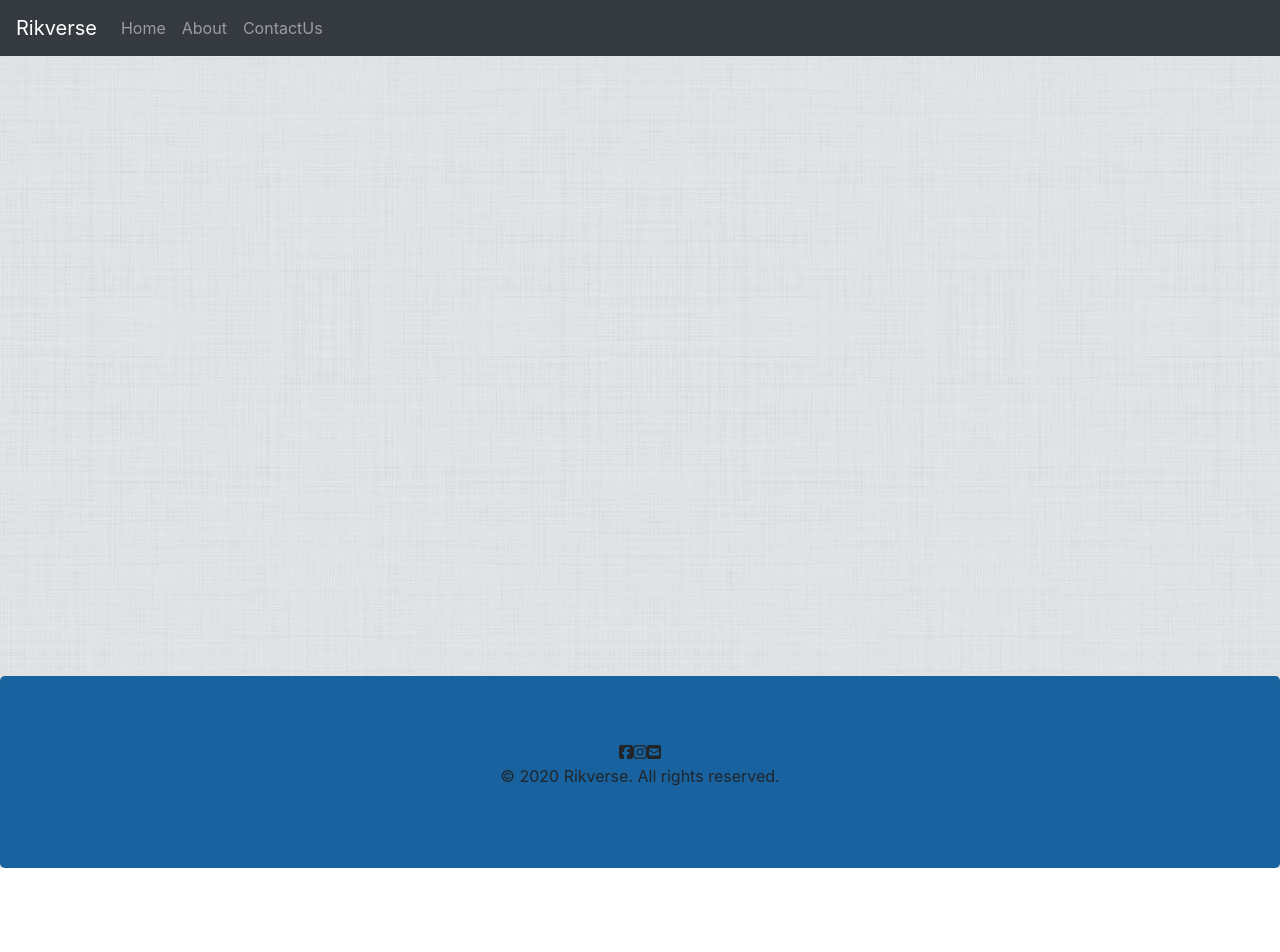
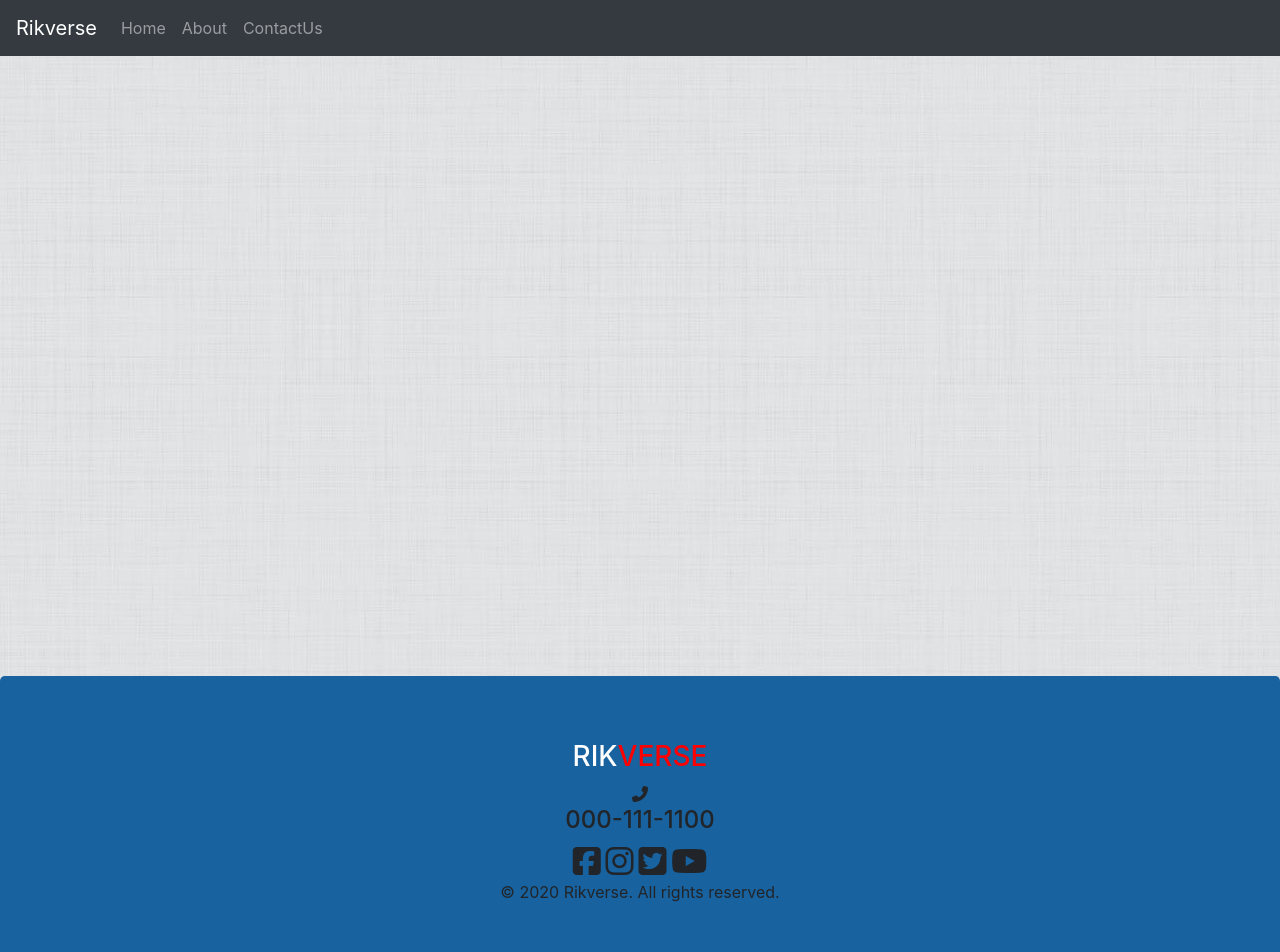
Before and after one commit to dziekan30/rikverse-app, a React (Create React App) app: page / in a window 1280 px wide. Shown: the top 952 px of the page. Before the commit the page ends 868 px from the top, so only its background shows below. Built offline with nearby package versions, Linux system fonts and the light colour scheme.

Commit message:
started working on footer

```diff
--- a/src/App.css
+++ b/src/App.css
@@ -36,3 +36,7 @@ body{
   margin: 5%;
   text-align: center;
 }
+
+.icon{
+margin:0.2%;
+}
--- a/src/components/Footer.js
+++ b/src/components/Footer.js
@@ -4,11 +4,20 @@ import { Jumbotron } from 'react-bootstrap'
 export default function Footer() {
   return (
     <Jumbotron className="footer">
-      <div>
+      <div >
         <div>
-          <i class="fab fa-facebook-square"></i>
-          <i class="fab fa-instagram"></i>
-          <i class="fas fa-envelope-square"></i>
+          <h3 style={{ color: 'white' }}>RIK<span style={{ color: 'red' }}>VERSE</span></h3>
+        </div>
+        <div>
+          <i class="fas fa-phone-alt"></i>
+          <h4>000-111-1100</h4>
+
+        </div>
+        <div >
+          <i className="fab fa-facebook-square fa-2x icon"></i>
+          <i className="fab fa-instagram fa-2x icon"></i>
+          <i className="fab fa-twitter-square fa-2x icon"></i>
+          <i className="fab fa-youtube fa-2x icon"></i>
         </div>
         <div>
           <p>© 2020 Rikverse.  All rights reserved. </p>
```
